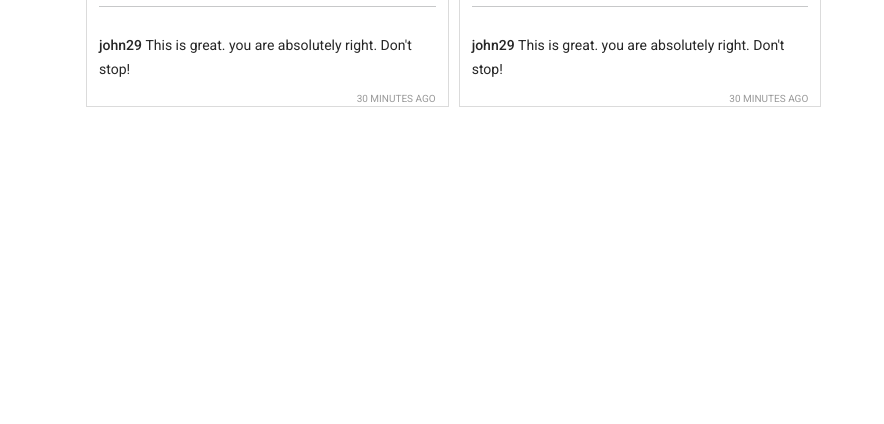
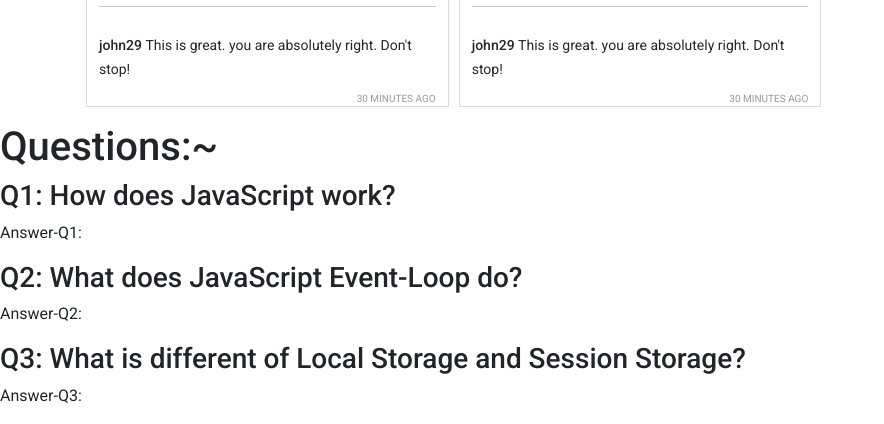
Before and after one commit to sabbirpboss/Insta-Shohor, a plain HTML site: page index.html in a window 1280 px wide. Shown: the part 1425-1849 px from the top of the page, without its empty margins (0-884 px from the left). Before the commit the page ends 1548 px from the top, so only its background shows below. Drawn offline with nearby package versions, Linux system fonts and the light colour scheme.

Commit message:
question answer area designed

```diff
--- a/index.html
+++ b/index.html
@@ -77,6 +77,15 @@
                 <h1>Reported posts</h1>
             </div>
         </main>
+        <section>
+            <h1>Questions:~</h1>
+            <h3>Q1: How does JavaScript work?</h3>
+            <p>Answer-Q1: </p>
+            <h3>Q2: What does JavaScript Event-Loop do?</h3>
+            <p>Answer-Q2: </p>
+            <h3>Q3: What is different of Local Storage and Session Storage?</h3>
+            <p>Answer-Q3: </p>
+        </section>
         <footer></footer>
 
         <!-- add javascript  file  -->
```
